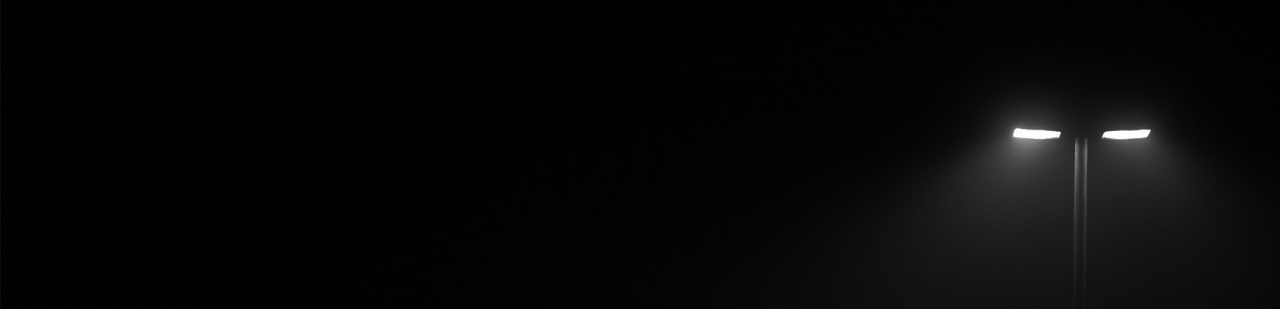
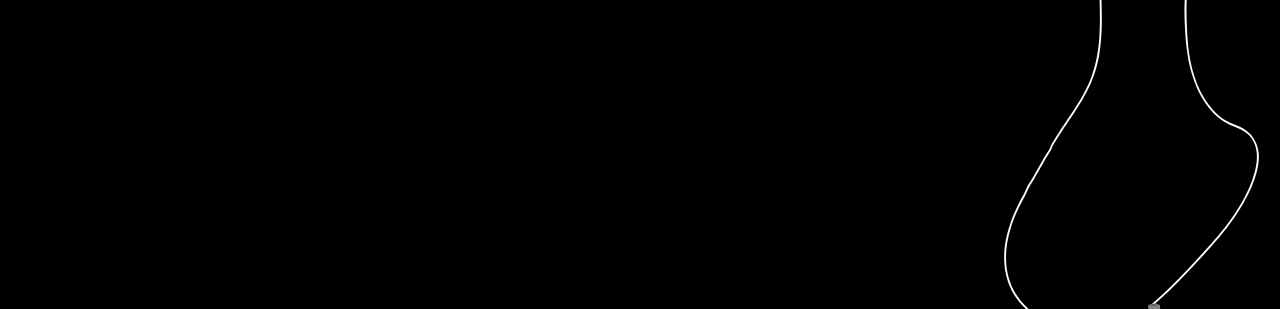
Before and after one commit to ketanhwr/ketanhwr.github.io, a plain HTML site: page index.html in a window 1280 px wide. Shown: the top 309 px of the page. Drawn offline with Linux system fonts and the light colour scheme.

Commit message:
Changes background..yet again

```diff
--- a/css/style.css
+++ b/css/style.css
@@ -4,9 +4,9 @@ body, html {
 }
 
 div#home {
-	background-image: url(../img/cover8.jpg);
+	background-image: url(../img/earphones.png);
 	background-size: cover;
-	background-size: 115%;
+	/*background-size: 115%;*/
 	/*background-position: right bottom;*/
 }
 
```
